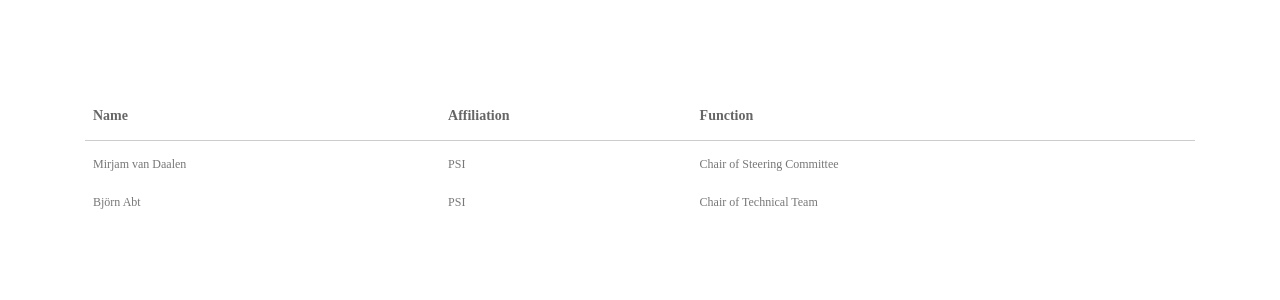
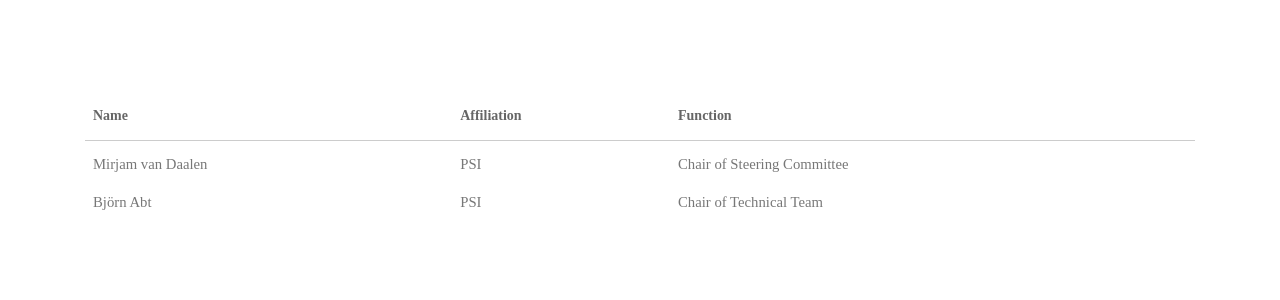
Before and after one commit to flowedback/flowedback.github.io, a Jekyll site: the page built from coreteam.html, in a window 1280 px wide. Shown: the part 344-644 px from the top of the page. Built offline with Jekyll 4.4.1, drawn with Linux system fonts in a browser that asks for light colours; some web fonts are replaced.

Commit message:
Update main.css

```diff
--- a/assets/css/main.css
+++ b/assets/css/main.css
@@ -12,7 +12,7 @@
 /* Reset */
 #hor-minimalist-a
 {
-	font-size: 12px;
+	font-size: 0.85em;
 	background: #fff;
 	margin: 45px;
 	width: 1110px;
@@ -21,7 +21,7 @@
 }
 #hor-minimalist-a th
 {
-	font-size: 14px;
+	font-size: 0.95em;
 	font-weight: bold;
 	padding: 10px 8px;
 	border-bottom: 1px solid #ccc;
```
